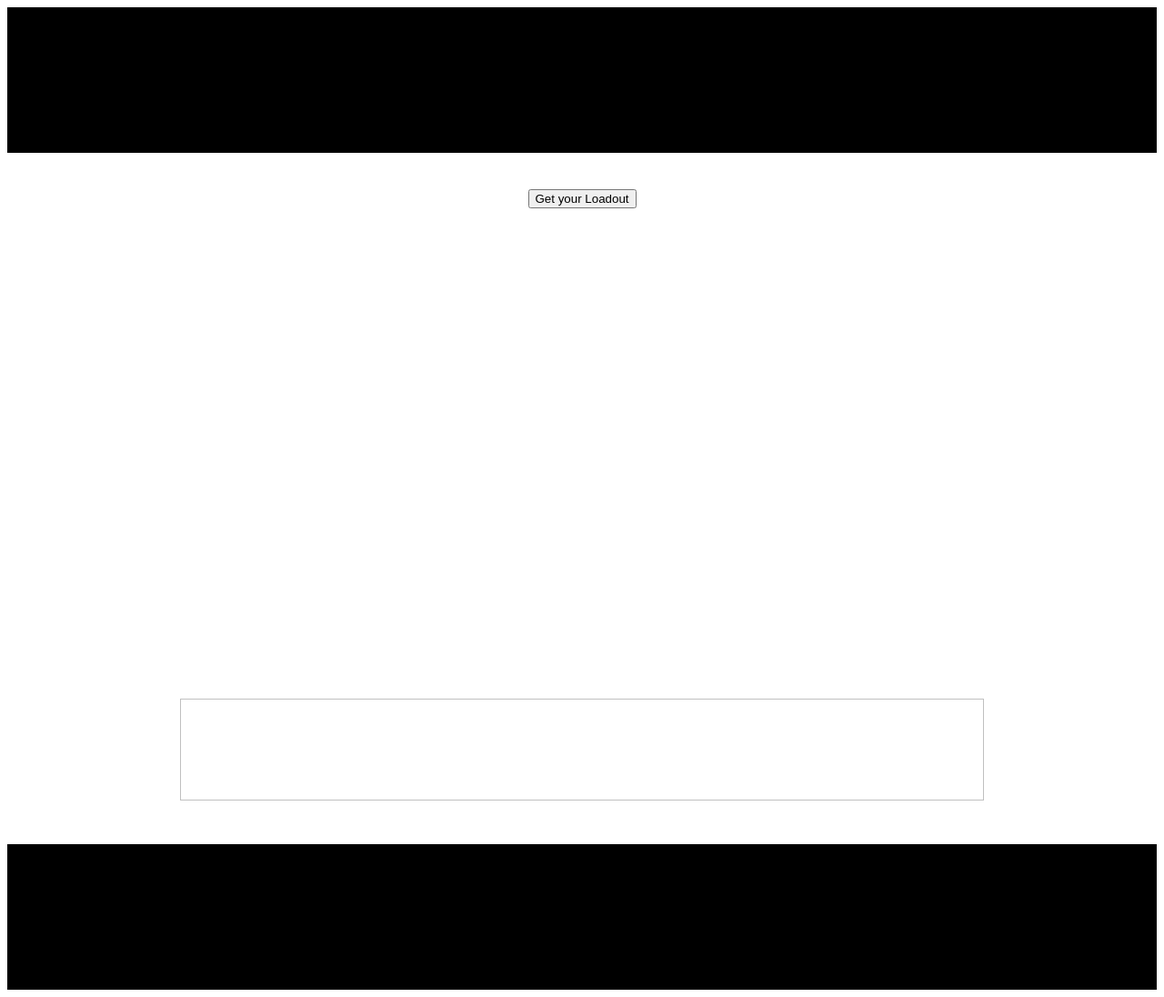
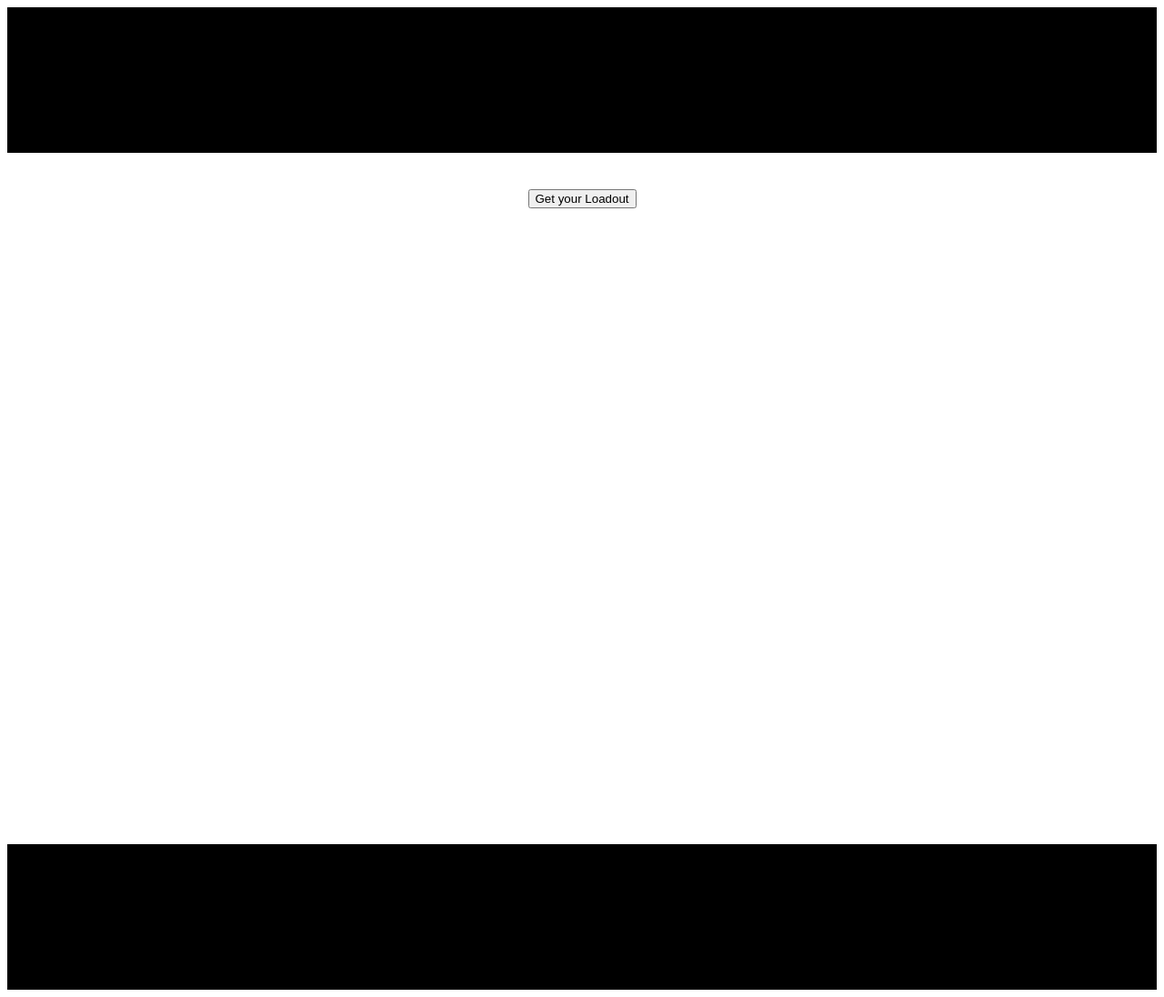
Before and after one commit to CristianoAliotta/U1-W3-D4, a plain HTML site: page Kit generator/assets/index.html in a window 1280 px wide. Shown: the whole page at 91% size. Drawn offline with Linux system fonts and the light colour scheme.

Commit message:
Update style.css

```diff
--- a/Kit generator/assets/Css/style.css
+++ b/Kit generator/assets/Css/style.css
@@ -25,6 +25,6 @@ section div img {
   height: 10rem;
 }
 #random-weapon {
-  width: 70%;
-  height: 7rem;
+  width: auto;
+  height: auto;
 }
```
